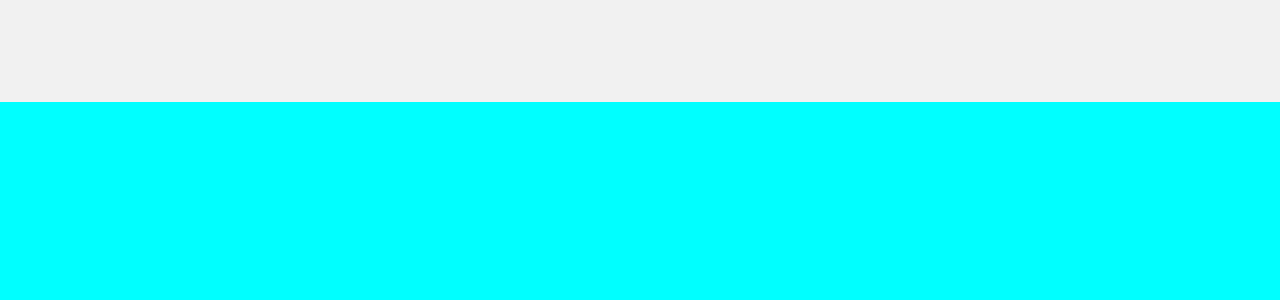
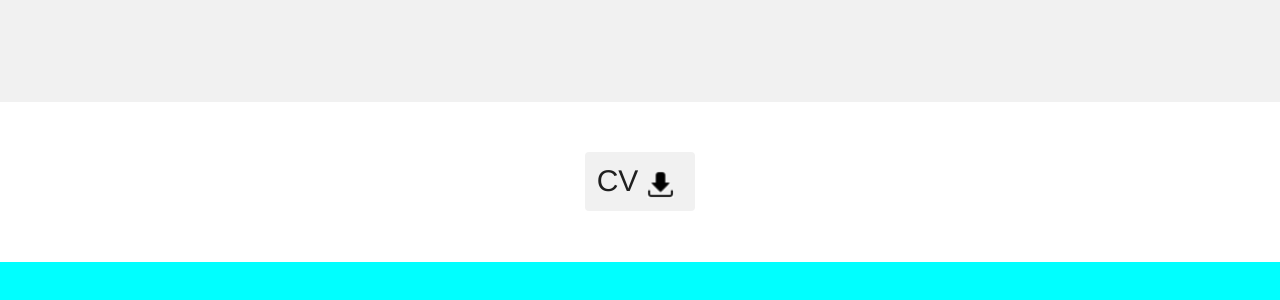
Before and after one commit to abdulkadiret/personal-portfolio, a React (Create React App) app: page / in a window 1280 px wide. Shown: the part 2628-2928 px from the top of the page. Built offline with nearby package versions, Linux system fonts and the light colour scheme.

Commit message:
Add a CV link, icon & style

```diff
--- a/src/components/Experience/index.js
+++ b/src/components/Experience/index.js
@@ -2,11 +2,13 @@ import React, { useState } from 'react';
 import './style.css';
 import data from '../../assets/data/experianceData';
 import { Container, ButtonGroup, Card } from 'react-bootstrap';
+import DownloadIcon from '../../assets/images/download-icon.gif';
 
 const Experience = ({ className }) => {
   const [myExperience, setMyExperience] = useState(1);
 
   return (
+    <>
       <section id='experience' className={className}>
         <Container className='experience__content px-sm-5 col-lg-8 col-lg-offset-2'>
           <h1 className='center'>Experience</h1>
@@ -34,6 +36,25 @@ const Experience = ({ className }) => {
           </div>
         </Container>
       </section>
+      <div className='banner d-flex justify-content-center align-items-center'>
+        <span>
+          <a
+            href='https://drive.google.com/file/d/1Dbc_yHM5JgPvxndbFLwm6wWiwz89Cp2s/view'
+            target='_blank'
+            rel='noopener noreferrer'
+            className='cv__link__2 btn'
+          >
+            CV
+            <img
+              className='download__icon__2'
+              src={DownloadIcon}
+              alt='download icon'
+              aria-hidden='true'
+            />
+          </a>
+        </span>
+      </div>
+    </>
   );
 };
 
--- a/src/components/Experience/style.css
+++ b/src/components/Experience/style.css
@@ -60,3 +60,33 @@
   padding-left: 0;
   font-size: 17px;
 }
+
+.banner {
+  height: 10rem;
+}
+
+.cv__link__2 {
+  font-size: 30px;
+  background-color: #f0f0f0ed;
+  color: #202020;
+  border: none;
+}
+
+.cv__link__2:hover,
+.cv__link__2:focus,
+.cv__link__2:active {
+  background-color: transparent;
+  color: #202020;
+  border-color: transparent;
+  outline: 0;
+  box-shadow: inset 0 0 1px 0 #202020, 0 0 1px 1px #202020;
+}
+
+.download__icon__2 {
+  height: 45px;
+  width: auto;
+  position: relative;
+  top: 2px;
+  right: 0;
+  filter: brightness(var(--brightness)) invert(var(--invert));
+}
```
Lines whose indentation alone changed are shown as unchanged.
